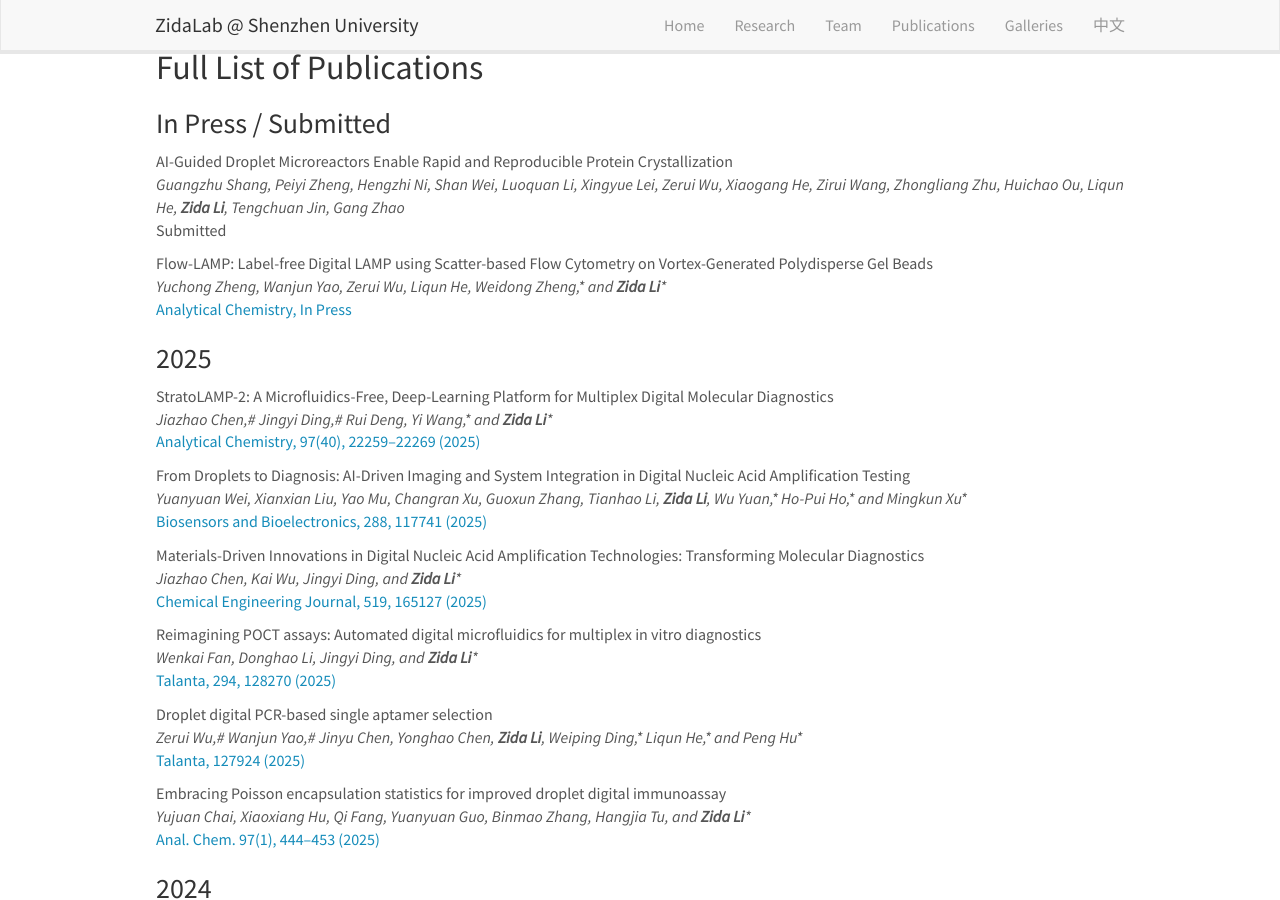
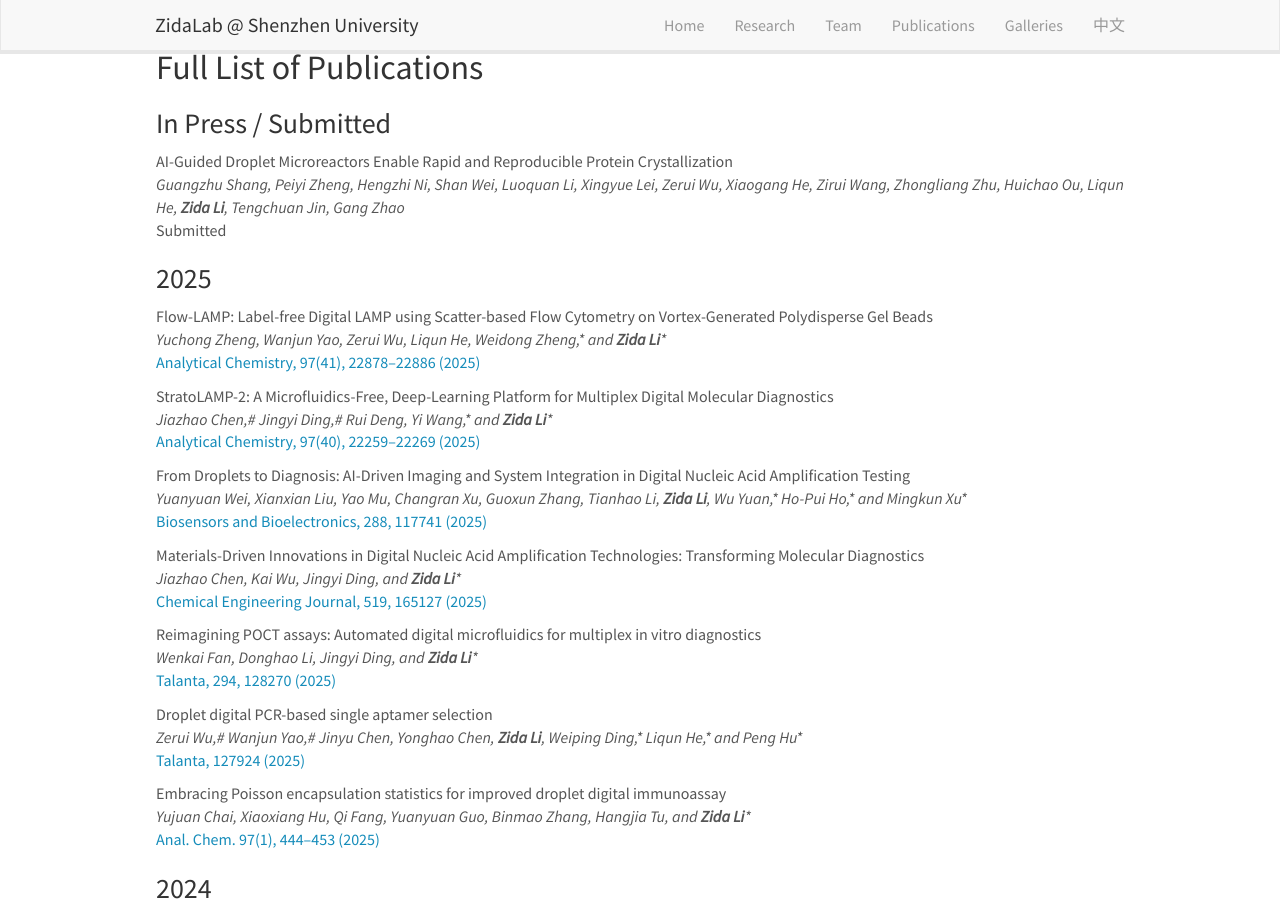
Before and after one commit to zidalab/zidalab.github.io, a Jekyll site: the page built from _pages/publications.md, in a window 1280 px wide and 900 px high, scrolled down 2417 px. Built offline with Jekyll 4.4.1, drawn with Linux system fonts in a browser that asks for light colours; nearby versions of some CDN libraries.

Commit message:
Update publist.yml

```diff
--- a/_data/publist.yml
+++ b/_data/publist.yml
@@ -14,7 +14,7 @@
   description:
   link:
     url: https://doi.org/10.1021/acs.analchem.5c04768
-    display: Analytical Chemistry, In Press
+    display: Analytical Chemistry, 97(41), 22878–22886 (2025)
   highlight: 0
   news2:
 
```
